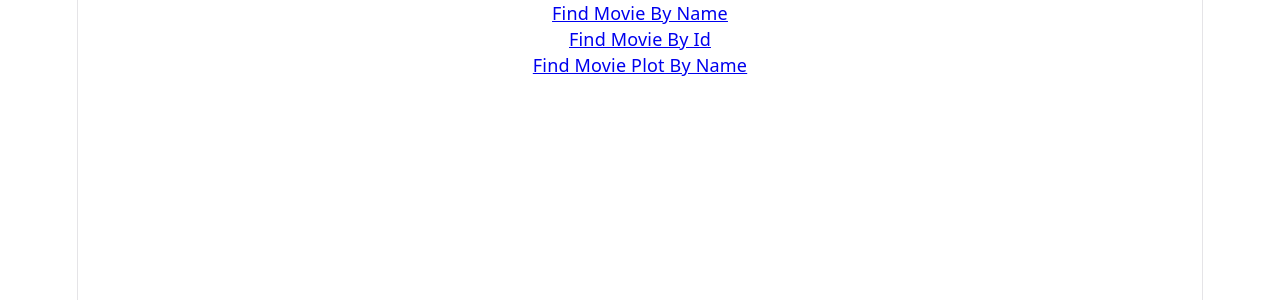
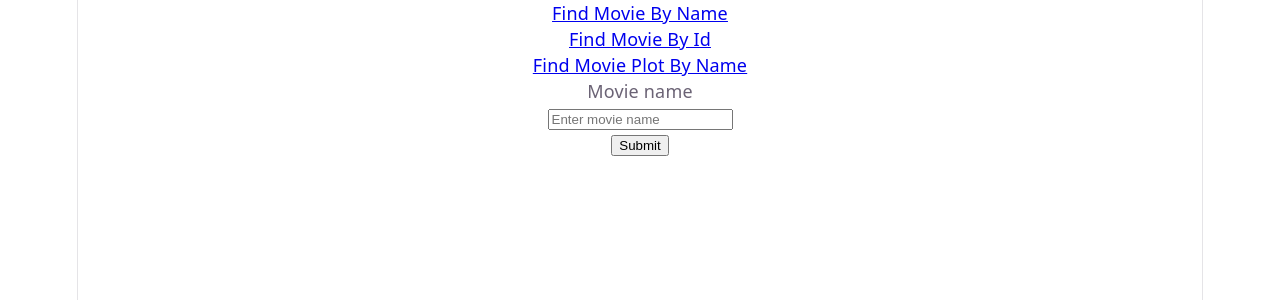
Before and after one commit to ObscuraStudio/IMDB_TeamProject, a React (Vite) app in the folder frontend/: page /findPlotByName in a window 1280 px wide. Shown: the top 300 px of the page. Built offline with nearby package versions, Linux system fonts and the light colour scheme.

Commit message:
MoviePlotByName function complete

```diff
--- a/frontend/src/components/MoviePlotByName.tsx
+++ b/frontend/src/components/MoviePlotByName.tsx
@@ -1,6 +1,51 @@
+import {type JSX, useState} from "react";
+import {useMovieFetch} from "../hooks/useMovieFetch.ts";
+import {baseURI, MIN_LENGTH_MOVIE_TITLE} from "../types/Movie.ts";
+import Plotdetails from "./Plotdetails.tsx";
+
 export default function MoviePlotByName() {
+
+    const placeholder: string = "Enter movie name";
+    const [movieName, setMovieName] = useState<string>(placeholder);
+
+    const {isSubmitButtonClicked, isMovieValid, movie, submit} = useMovieFetch();
+
+    function submitMovieName(event: React.SubmitEvent) {
+        event.preventDefault();
+        const queryURI: string = baseURI + "/title/" + movieName;
+        submit(queryURI);
+    }
+
+    const returnPlotDetails = (): JSX.Element => {
+        return (
+            <>
+                {isMovieValid ?
+                    <Plotdetails {...movie}></Plotdetails> :
+                    <p>Movie with given name not found</p>
+                }
+            </>
+        )
+    }
+
     return (
         <>
+            <form onSubmit={submitMovieName}>
+                <label> Movie name </label>
+                <br/>
+                <input onChange=
+                           {(e) =>
+                               setMovieName(e.target.value)
+                           }
+                       type="text"
+                       id="Movie name"
+                       name="Movie name"
+                       required
+                       minLength={MIN_LENGTH_MOVIE_TITLE}
+                       placeholder={placeholder}/>
+                <br/>
+                <button type={"submit"}> Submit</button>
+            </form>
+            {isSubmitButtonClicked && returnPlotDetails()}
         </>
     )
 }
--- a/frontend/src/components/NameIdQueryResult.tsx
+++ b/frontend/src/components/NameIdQueryResult.tsx
@@ -9,11 +9,11 @@ type NameIdQueryResultProps = {
 export default function NameIdQueryResult(props: Readonly<NameIdQueryResultProps>) {
 
     return (
-        <div>
+        <>
             {props.isMovieValid ?
                 <MovieDetails {...props.movie}/> :
                 <p>Movie with given name not found</p>
             }
-        </div>
+        </>
     )
 }
--- /dev/null
+++ b/frontend/src/components/Plotdetails.tsx
@@ -0,0 +1,29 @@
+import type {OmdbMovieResponse} from "../types/Movie.ts";
+
+export default function Plotdetails(movie: Readonly<OmdbMovieResponse>) {
+    return (
+        <>
+            <div>
+                <article>
+                    <header>
+                        <h1>
+                            {movie.Title}
+                        </h1>
+                    </header>
+                    <main>
+                        <section id={"movie details"}>
+                            <table className="interface-table">
+                                <tbody>
+                                <tr key="Plot" className="interface-row">
+                                    <td className="interface-label">Plot</td>
+                                    <td className="interface-value">{movie.Plot}</td>
+                                </tr>
+                                </tbody>
+                            </table>
+                        </section>
+                    </main>
+                </article>
+            </div>
+        </>
+    )
+}
```
